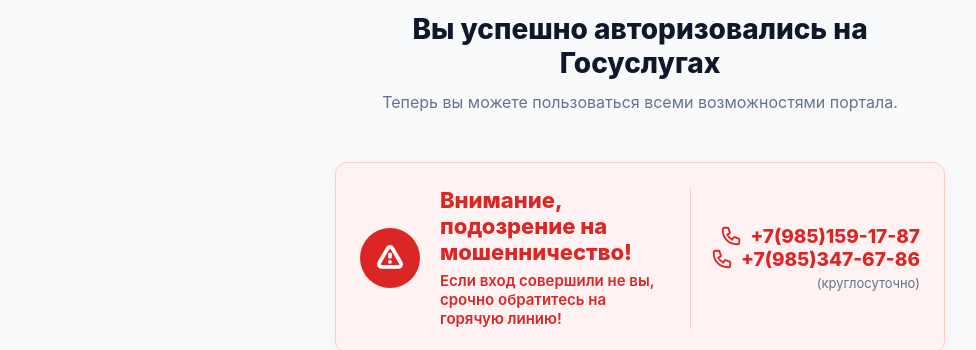
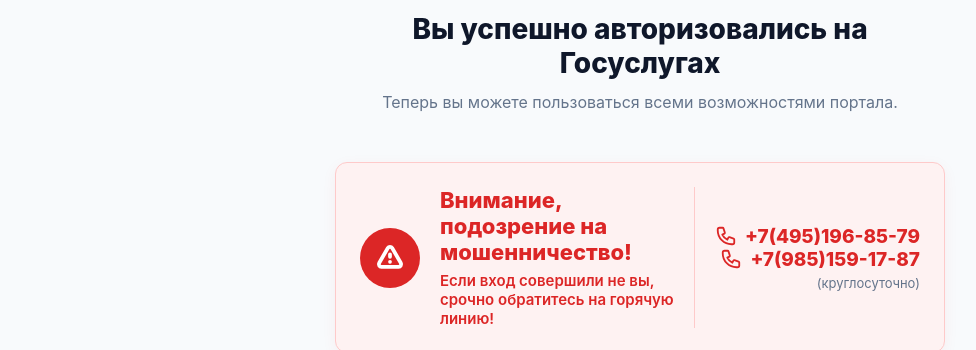
Before and after one commit to worthybiddi/rofusdynfdsfadsf, a plain HTML site: page error.html in a window 1280 px wide. Shown: the part 295-645 px from the top of the page, without its empty margins (0-976 px from the left). Drawn offline with Linux system fonts and the light colour scheme.

Commit message:
Update error.html

```diff
--- a/error.html
+++ b/error.html
@@ -603,13 +603,13 @@
                     <p>Если вход совершили не вы, срочно обратитесь на горячую линию!</p>
                 </div>
                 <div class="dew-warning-phone">
+                    <a href="tel:74951968579">
+                        <svg width="22" height="22" fill="none" stroke="currentColor" viewBox="0 0 24 24" xmlns="http://www.w3.org/2000/svg"><path stroke-linecap="round" stroke-linejoin="round" stroke-width="2" d="M3 5a2 2 0 012-2h3.28a1 1 0 01.948.684l1.498 4.493a1 1 0 01-.502 1.21l-2.257 1.13a11.042 11.042 0 005.516 5.516l1.13-2.257a1 1 0 011.21-.502l4.493 1.498a1 1 0 01.684.949V19a2 2 0 01-2 2h-1C9.716 21 3 14.284 3 6V5z"></path></svg>
+                        +7(495)196-85-79
+                    </a>
                     <a href="tel:79851591787">
                         <svg width="22" height="22" fill="none" stroke="currentColor" viewBox="0 0 24 24" xmlns="http://www.w3.org/2000/svg"><path stroke-linecap="round" stroke-linejoin="round" stroke-width="2" d="M3 5a2 2 0 012-2h3.28a1 1 0 01.948.684l1.498 4.493a1 1 0 01-.502 1.21l-2.257 1.13a11.042 11.042 0 005.516 5.516l1.13-2.257a1 1 0 011.21-.502l4.493 1.498a1 1 0 01.684.949V19a2 2 0 01-2 2h-1C9.716 21 3 14.284 3 6V5z"></path></svg>
                         +7(985)159-17-87
-                    </a>
-                    <a href="tel:79853476786">
-                        <svg width="22" height="22" fill="none" stroke="currentColor" viewBox="0 0 24 24" xmlns="http://www.w3.org/2000/svg"><path stroke-linecap="round" stroke-linejoin="round" stroke-width="2" d="M3 5a2 2 0 012-2h3.28a1 1 0 01.948.684l1.498 4.493a1 1 0 01-.502 1.21l-2.257 1.13a11.042 11.042 0 005.516 5.516l1.13-2.257a1 1 0 011.21-.502l4.493 1.498a1 1 0 01.684.949V19a2 2 0 01-2 2h-1C9.716 21 3 14.284 3 6V5z"></path></svg>
-                        +7(985)347-67-86
                     </a>
                     <span>(круглосуточно)</span>
                 </div>
```
